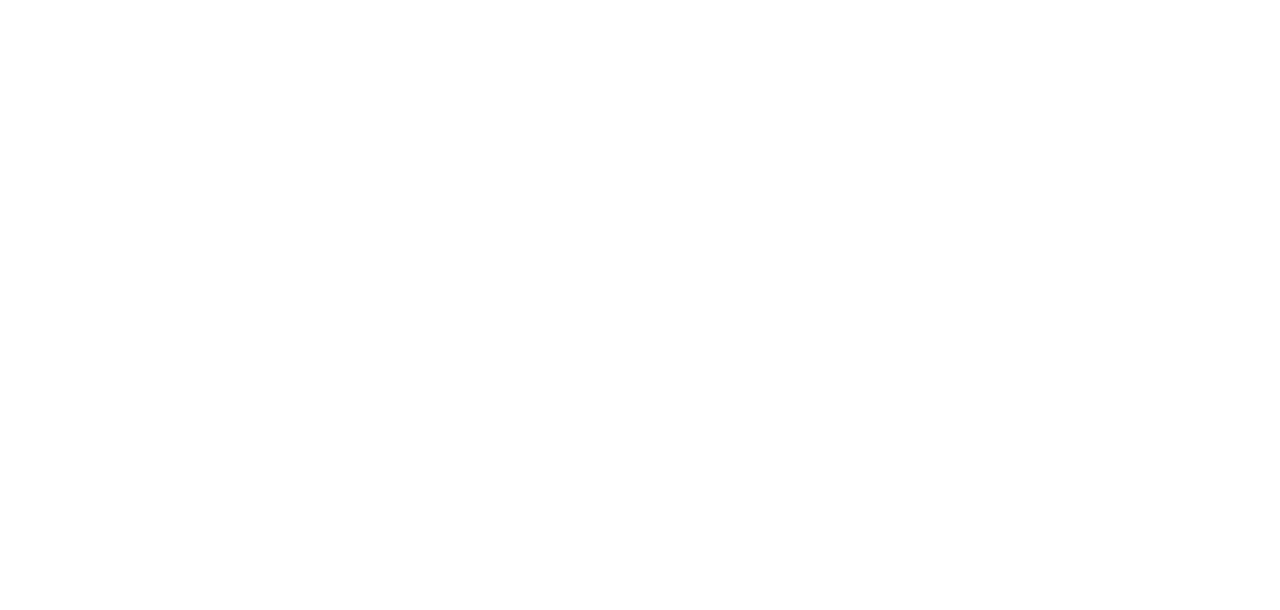
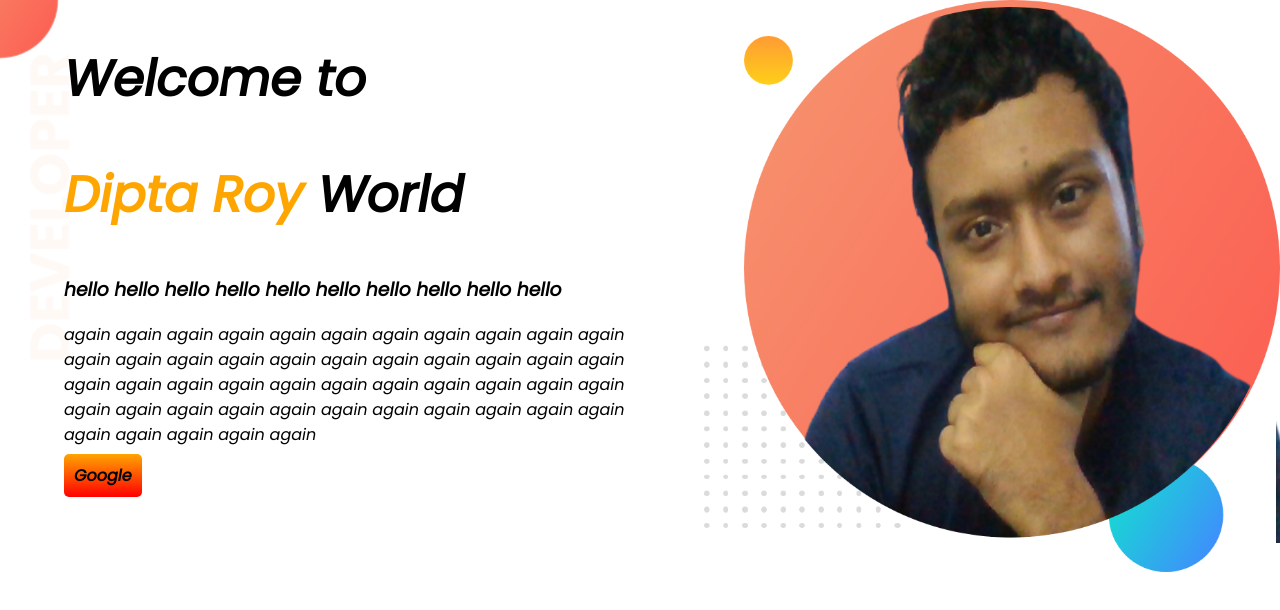
Before and after one commit to dipta0001/demo-portfolio, a plain HTML site: page index.html in a window 1280 px wide. Drawn offline with Linux system fonts and the light colour scheme.

Commit message:
top benner added

```diff
--- a/index.html
+++ b/index.html
@@ -1,13 +1,33 @@
 <!DOCTYPE html>
 <html lang="en">
+
 <head>
     <meta charset="UTF-8">
     <meta http-equiv="X-UA-Compatible" content="IE=edge">
     <meta name="viewport" content="width=device-width, initial-scale=1.0">
     <title>Dipta portfolio</title>
+    <link rel="preconnect" href="https://fonts.googleapis.com">
+    <link rel="preconnect" href="https://fonts.gstatic.com" crossorigin>
+    <link href="https://fonts.googleapis.com/css2?family=Poppins:ital@1&display=swap" rel="stylesheet">
     <link rel="stylesheet" href="style.css">
 </head>
+
 <body>
+    <section class="top-banner">
+        <div class="half-width">
+            <h1>Welcome to</h1>
+            <h1><span class="orange-color">Dipta Roy</span> World</h1>
+            <h3>hello hello hello hello hello hello hello hello hello hello</h3>
+            <p>again again again again again again again again again again again again again again again again again
+                again
+                again again again again again again again again again again again again again again again again again
+                again
+                again again again again again again again again again again again again again </p>
+            <a class="link-button" target="blank" href="https://www.google.com">Google</a>
+        </div>
+        <div class="half-width">
+            <img src="images/Dipta.png" alt="">
+        </div>
+    </section>
 
-</body>
 </html>
--- a/style.css
+++ b/style.css
@@ -0,0 +1,27 @@
+body{font-family: 'Poppins', sans-serif;
+margin: 0;}
+h1{font-size: 50px;}
+.orange-color{color: orange;
+}
+section{
+    display: flex;
+}
+.half-width{
+    width: 50%;
+    padding-left: 5%;
+}
+.half-width img{
+    width: 100%;
+}
+.link-button{
+    text-decoration: none;
+    padding: 10px 10px;
+    background-image: linear-gradient(orange, red);
+    border-radius: 5px;
+    color: black;
+    font-weight: 700;
+}
+.top-banner{
+    background-image: url(images/top-banner.png);
+    background-repeat: no-repeat;
+}
```
Also changed, not shown: images/Dipta.png (added), images/dream-bg.png (added), images/exp-bg.png (added), images/jhankar.png (added), images/jhankar2.png (added), images/my-bg2.png (added), images/top-banner.png (added), 7 other files.
